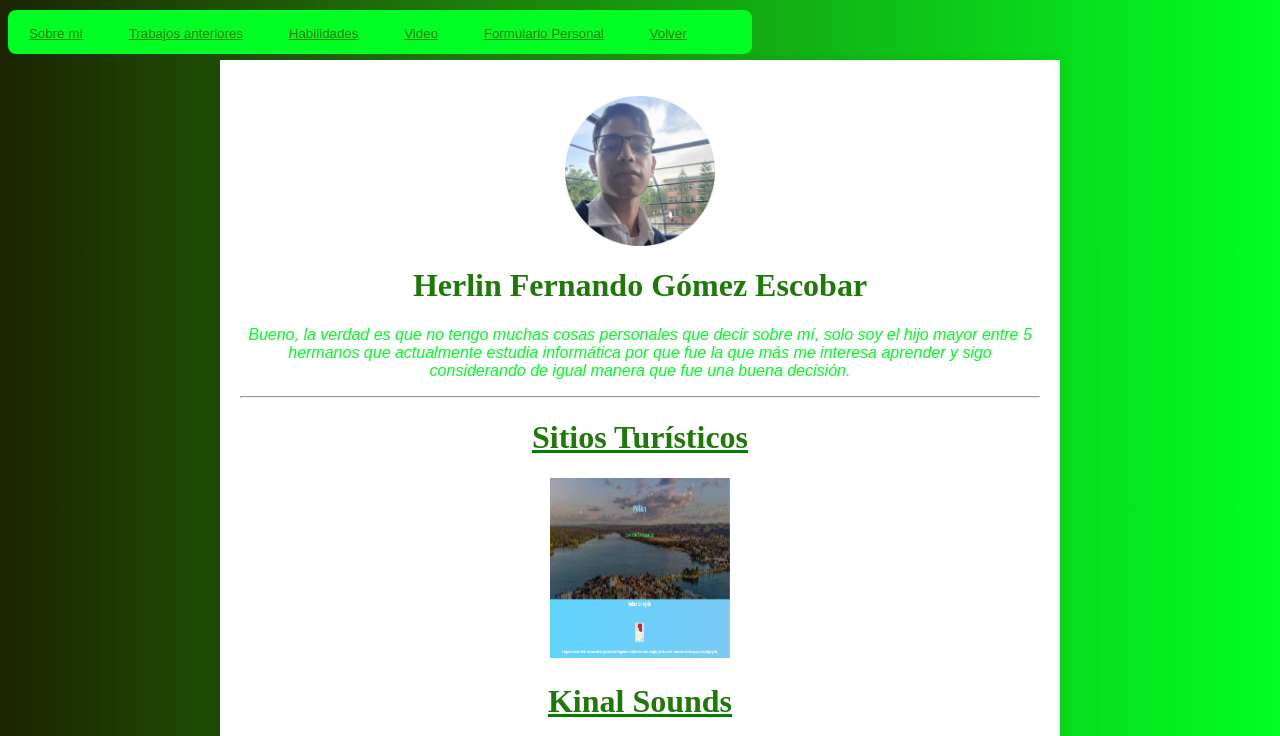
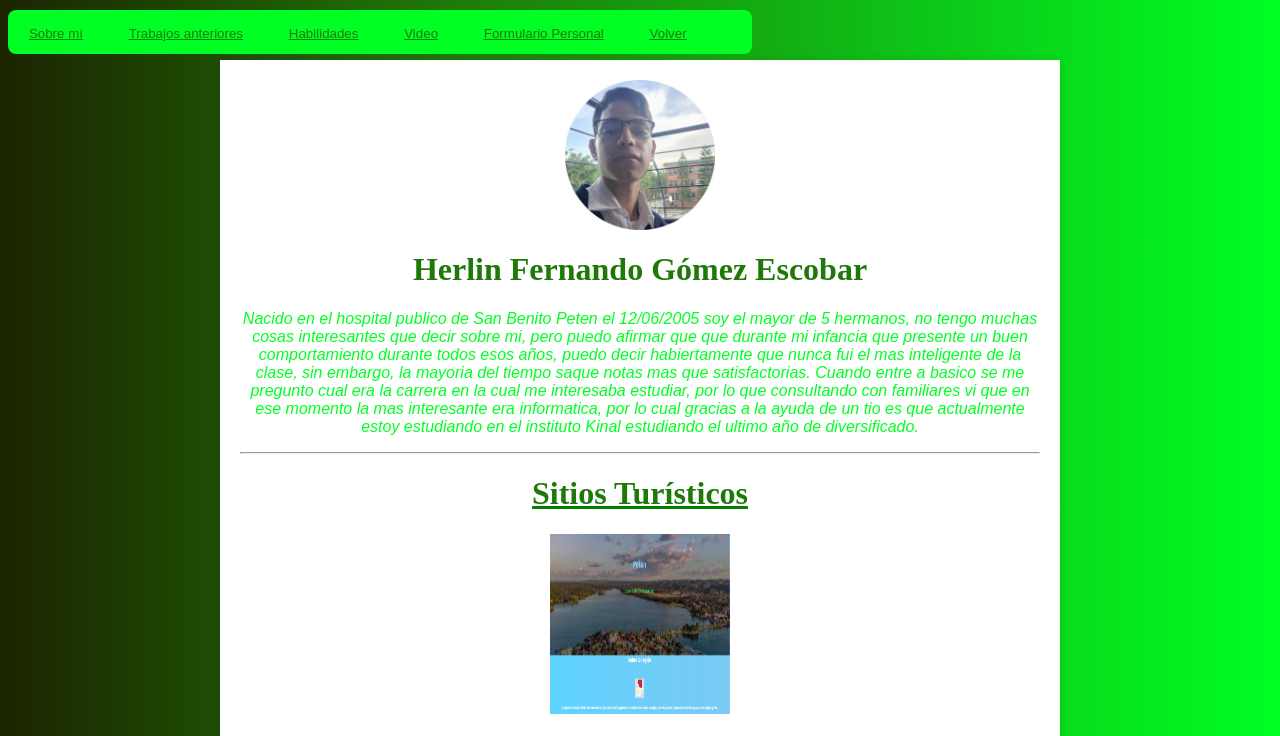
Before and after one commit to hgomez-2022207/Taller_Laboratorio_1, a plain HTML site: page assets/Biografia.html in a window 1280 px wide. Shown: the top 736 px of the page. Drawn offline with Linux system fonts and the light colour scheme.

Commit message:
Se corrigio la ortografia en la biografa

```diff
--- a/assets/Biografia.html
+++ b/assets/Biografia.html
@@ -34,21 +34,24 @@
 
     </nav>
     <main class="main">
-        <div id="Yo">
+        <div id="Yo" align="center">
+            <img src="./resource/hgomez.jpg" height=150px; width="150px" left:100 align="center">
+
+            <h1>Herlin Fernando Gómez Escobar</h1>
             <p align="center">
-                <img src="./resource/hgomez.jpg" height=150px; width="150px" left:100 align="center">
-            </p>
-            <h1 align="center">Herlin Fernando Gómez Escobar</h1>
-            <p align="center"">
-                Bueno, la verdad es que no tengo muchas cosas personales que decir sobre mí,
-            solo soy el hijo mayor entre 5 hermanos que actualmente estudia informática por que fue la que más me interesa aprender y sigo
-            considerando de igual manera que fue una buena decisión.
+                Nacido en el hospital publico de San Benito Peten el 12/06/2005 soy el mayor de 5 hermanos, no tengo muchas cosas interesantes que decir
+                sobre mi, pero puedo afirmar que que durante mi infancia que presente un buen comportamiento durante todos esos años, puedo decir
+                habiertamente que nunca fui el mas inteligente de la clase, sin embargo, la mayoria del tiempo saque notas mas que satisfactorias.
+
+                Cuando entre a basico se me pregunto cual era la carrera en la cual me interesaba estudiar, por lo que consultando con familiares vi que en ese momento
+                la mas interesante era informatica, por lo cual gracias a la ayuda de un tio es que actualmente estoy estudiando en el instituto Kinal estudiando
+                el ultimo año de diversificado.
             </p>
         </div><hr>
         <div id="trabajos">
-            <div>
-                <h1 align="center"><a class="link" href="https://github.com/hgomez-2022207/Tics.git">Sitios Turísticos</a></h1>
-                <p align="center">
+            <div align="center">
+                <h1><a class="link" href="https://github.com/hgomez-2022207/Tics.git">Sitios Turísticos</a></h1>
+                <p>
                     <img src="./resource/SitiosT.png" height="180px" width="180px">
                 </p>
                 <h1 align="center"><a class="link" href="https://github.com/lreyes2021490/KinalSounds.git">Kinal Sounds</a></h1>
```
